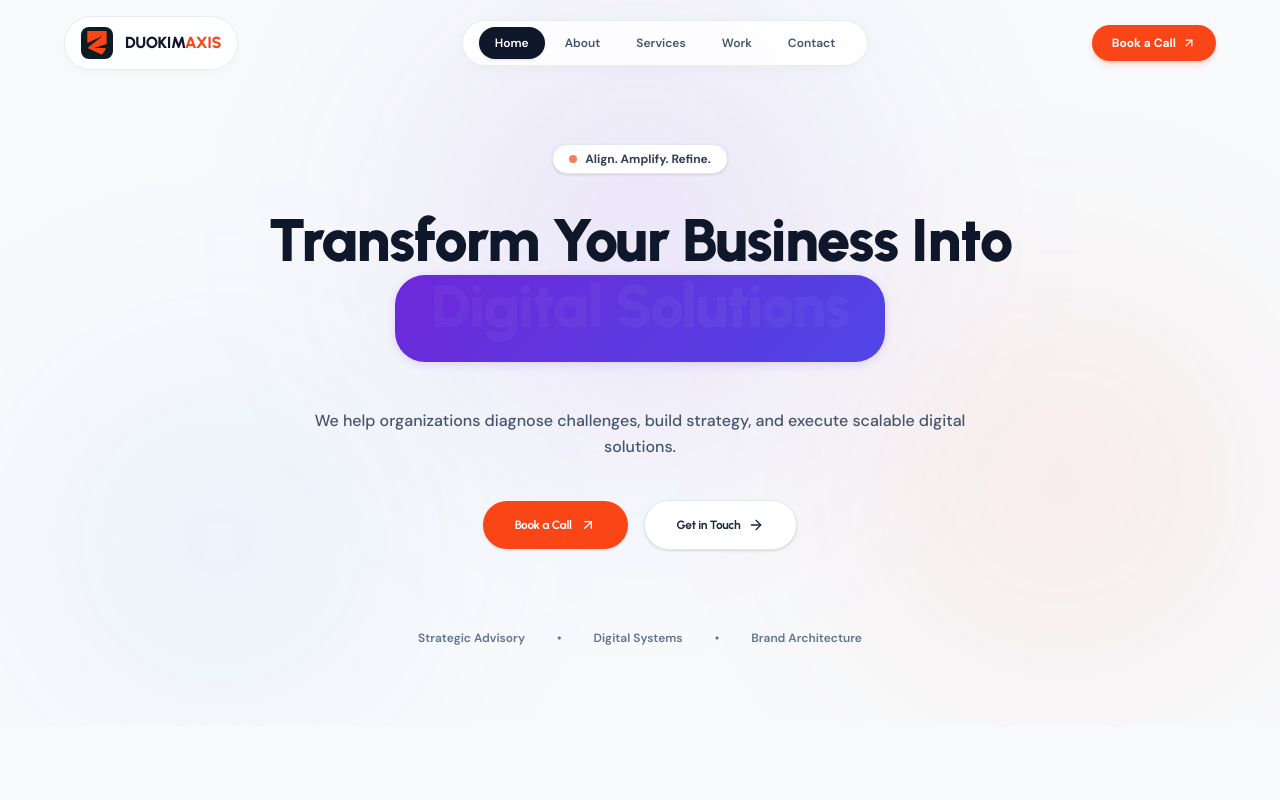
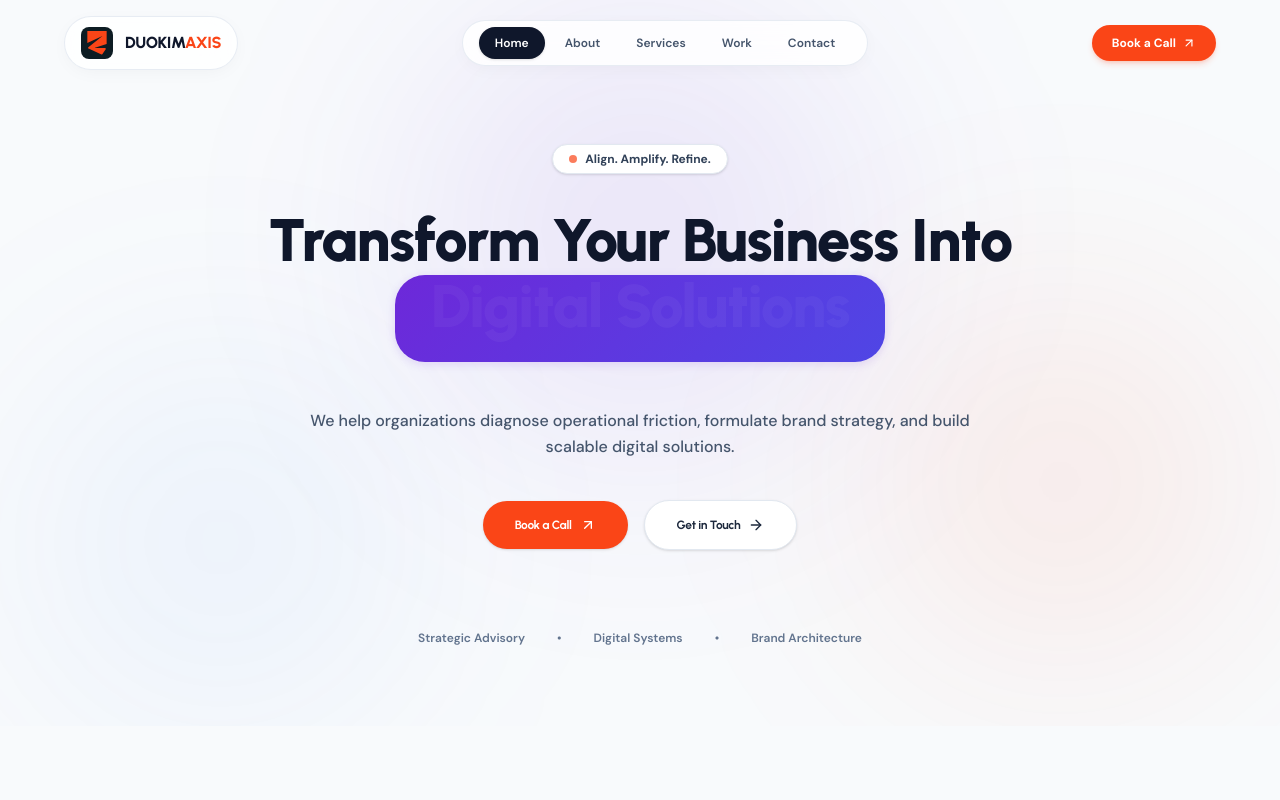
Before and after one commit to bolammanuel/duokimaxis, a React (Vite) app: page /#/ in a window 1280 px wide. Shown: the top 800 px of the page. Built offline with nearby package versions, Linux system fonts and the light colour scheme.

Commit message:
feat: update brand tagline, description, and metadata across site copy and HTML files

```diff
--- a/index.html
+++ b/index.html
@@ -3,8 +3,8 @@
   <head>
     <meta charset="UTF-8" />
     <meta name="viewport" content="width=device-width, initial-scale=1.0" />
-    <title>Duokim Axis — Creative Technology Company</title>
-    <meta name="description" content="Duokim Axis — Turning Organizational Problems Into Practical, Measurable Solutions." />
+    <title>Duokim Axis — Creative Technology, Brand Strategy & Digital Engineering</title>
+    <meta name="description" content="Duokim Axis is a creative technology, brand strategy & digital engineering firm. We turn complex organizational problems into practical, measurable growth through custom web applications, brand architecture, and intelligent workflow automation." />
 
     <!-- Google Fonts: Urbanist & DM Sans (DUOKIM AXIS Brand Typography) -->
     <link rel="preconnect" href="https://fonts.googleapis.com">
--- a/package.json
+++ b/package.json
@@ -3,6 +3,7 @@
   "private": true,
   "version": "1.0.0",
   "type": "module",
+  "description": "Duokim Axis — Strategic Creative Technology & Digital Engineering firm. We build the intelligence layer for organizational growth through problem diagnosis, brand architecture, custom web applications, and automated growth systems.",
   "scripts": {
     "dev": "vite",
     "build": "tsc && vite build",
--- a/src/components/Footer.tsx
+++ b/src/components/Footer.tsx
@@ -21,6 +21,7 @@ export const Footer: React.FC = () => {
                 DUOKIM<span className="text-[#FA4517]">AXIS</span>
               </span>
             </Link>
+            <p className="text-xs text-[#FA4517] font-semibold">{SITE_COPY.brand.tagline}</p>
             <p className="text-xs text-slate-500 font-medium">{SITE_COPY.brand.subSlogan}</p>
           </div>
 
--- a/src/data/copy.ts
+++ b/src/data/copy.ts
@@ -3,17 +3,18 @@
 export const SITE_COPY = {
   brand: {
     name: "Duokim Axis",
-    tagline: "Creative Technology Company",
+    tagline: "Creative Technology, Brand Strategy & Digital Engineering",
     slogan: "Align. Amplify. Refine.",
     vision: "Build The Intelligence Layer For Organizational Growth",
     subSlogan: "Turning Organizational Problems Into Practical, Measurable Solutions.",
+    description: "An outcome-driven firm bridging strategic advisory, brand architecture, custom web applications, and intelligent workflow automation to accelerate organizational growth.",
   },
 
   hero: {
     badge: "Align. Amplify. Refine.",
     titlePrefix: "Transform Your Business Into",
     titleHighlight: "Measurable Growth",
-    subtitle: "We help organizations diagnose challenges, build strategy, and execute scalable digital solutions.",
+    subtitle: "We help organizations diagnose operational friction, formulate brand strategy, and build scalable digital solutions.",
     ctaPrimary: "Book a Call",
     ctaSecondary: "Get in Touch",
   },
```
Also changed, not shown: 1 other file (tests, documents, lock files or other folders).
